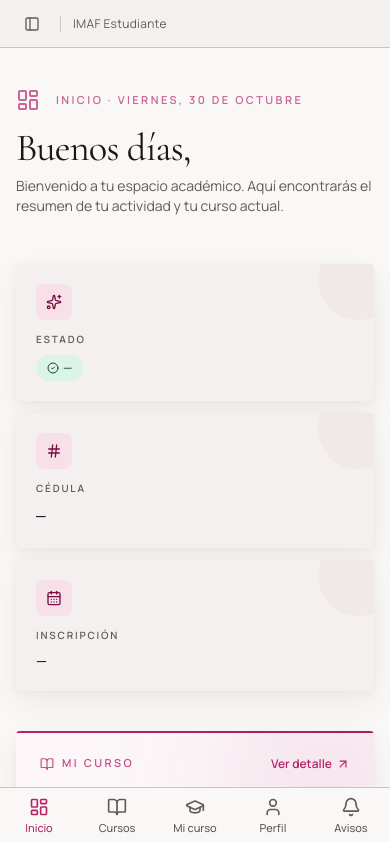
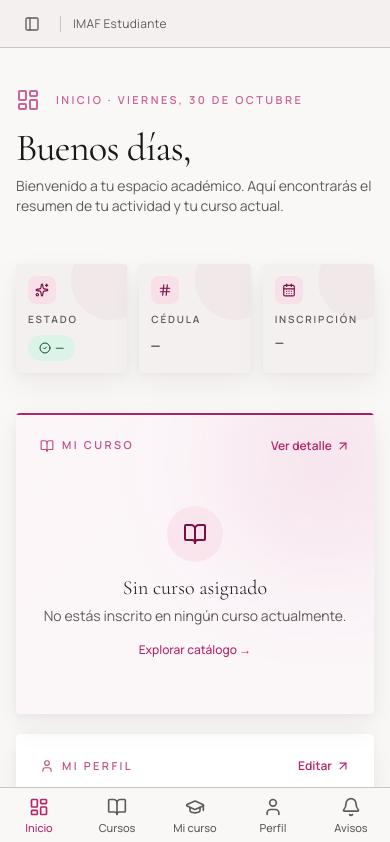
Before and after one commit to webzma/frontend-imaf, a Next.js app: page /estudiante in a window 390 px wide. Shown: the top 842 px of the page. Built offline with nearby package versions, Linux system fonts and the light colour scheme; no server answers.

Commit message:
responsive in cards

```diff
--- a/app/estudiante/page.tsx
+++ b/app/estudiante/page.tsx
@@ -121,19 +121,19 @@ export default function EstudianteDashboard() {
         )}
 
         {/* Summary cards */}
-        <div className="grid grid-cols-1 sm:grid-cols-3 gap-3 md:gap-4 mb-10">
+        <div className="grid grid-cols-3 gap-3 md:gap-4 mb-10">
           {/* Estado */}
-          <div className="relative bg-surface-container-low rounded-sm p-5 ambient-shadow overflow-hidden group">
+          <div className="relative bg-surface-container-low rounded-sm max-sm:p-3 p-5 ambient-shadow overflow-hidden group">
             <div className="absolute -top-6 -right-6 w-20 h-20 rounded-full bg-primary/[0.04] group-hover:bg-primary/[0.08] transition-colors pointer-events-none" />
             <div className="relative">
-              <div className="w-9 h-9 rounded-md flex items-center justify-center bg-primary-container/80 mb-3">
-                <Sparkles className="w-4 h-4 text-on-primary-container" />
+              <div className="max-sm:w-7 max-sm:h-7 w-9 h-9 rounded-md flex items-center justify-center bg-primary-container/80 max-sm:mb-2 mb-3">
+                <Sparkles className="max-sm:w-3.5 max-sm:h-3.5 w-4 h-4 text-on-primary-container" />
               </div>
               <p className="font-sans text-[10px] tracking-[0.18em] uppercase text-muted-foreground font-semibold mb-2">
                 Estado
               </p>
               {loading ? (
-                <Skeleton className="h-6 w-24" />
+                <Skeleton className="max-sm:h-5 max-sm:w-16 h-6 w-24" />
               ) : (
                 <Badge
                   variant={
@@ -154,19 +154,19 @@ export default function EstudianteDashboard() {
           </div>
 
           {/* Cédula */}
-          <div className="relative bg-surface-container-low rounded-sm p-5 ambient-shadow overflow-hidden group">
+          <div className="relative bg-surface-container-low rounded-sm max-sm:p-3 p-5 ambient-shadow overflow-hidden group">
             <div className="absolute -top-6 -right-6 w-20 h-20 rounded-full bg-primary/[0.04] group-hover:bg-primary/[0.08] transition-colors pointer-events-none" />
             <div className="relative">
-              <div className="w-9 h-9 rounded-md flex items-center justify-center bg-primary-container/80 mb-3">
-                <Hash className="w-4 h-4 text-on-primary-container" />
+              <div className="max-sm:w-7 max-sm:h-7 w-9 h-9 rounded-md flex items-center justify-center bg-primary-container/80 max-sm:mb-2 mb-3">
+                <Hash className="max-sm:w-3.5 max-sm:h-3.5 w-4 h-4 text-on-primary-container" />
               </div>
               <p className="font-sans text-[10px] tracking-[0.18em] uppercase text-muted-foreground font-semibold mb-2">
                 Cédula
               </p>
               {loading ? (
-                <Skeleton className="h-6 w-28" />
+                <Skeleton className="max-sm:h-5 max-sm:w-20 h-6 w-28" />
               ) : (
-                <p className="font-mono text-base text-on-surface tabular-nums">
+                <p className="font-mono max-sm:text-sm text-base text-on-surface tabular-nums">
                   {perfil?.cedula ?? "—"}
                 </p>
               )}
@@ -174,19 +174,19 @@ export default function EstudianteDashboard() {
           </div>
 
           {/* Inscripción */}
-          <div className="relative bg-surface-container-low rounded-sm p-5 ambient-shadow overflow-hidden group">
+          <div className="relative bg-surface-container-low rounded-sm max-sm:p-3 p-5 ambient-shadow overflow-hidden group">
             <div className="absolute -top-6 -right-6 w-20 h-20 rounded-full bg-primary/[0.04] group-hover:bg-primary/[0.08] transition-colors pointer-events-none" />
             <div className="relative">
-              <div className="w-9 h-9 rounded-md flex items-center justify-center bg-primary-container/80 mb-3">
-                <CalendarDays className="w-4 h-4 text-on-primary-container" />
+              <div className="max-sm:w-7 max-sm:h-7 w-9 h-9 rounded-md flex items-center justify-center bg-primary-container/80 max-sm:mb-2 mb-3">
+                <CalendarDays className="max-sm:w-3.5 max-sm:h-3.5 w-4 h-4 text-on-primary-container" />
               </div>
               <p className="font-sans text-[10px] tracking-[0.18em] uppercase text-muted-foreground font-semibold mb-2">
                 Inscripción
               </p>
               {loading ? (
-                <Skeleton className="h-6 w-36" />
+                <Skeleton className="max-sm:h-5 max-sm:w-24 h-6 w-36" />
               ) : (
-                <p className="font-sans text-sm text-on-surface font-medium">
+                <p className="font-sans max-sm:text-xs text-sm text-on-surface font-medium">
                   {perfil ? formatDate(perfil.fecha_inscripcion) : "—"}
                 </p>
               )}
--- a/components/stat-row.tsx
+++ b/components/stat-row.tsx
@@ -49,7 +49,13 @@ export function StatRow({
   }[columns];
 
   return (
-    <div className={cn("grid grid-cols-1 gap-4", rejilla, className)}>
+    <div
+      className={cn(
+        "grid max-sm:grid-cols-3 grid-cols-1 gap-2 sm:gap-4",
+        rejilla,
+        className,
+      )}
+    >
       {stats.map((stat) => (
         <StatCard key={stat.label} stat={stat} loading={loading} />
       ))}
@@ -62,14 +68,14 @@ function StatCard({ stat, loading }: { stat: Stat; loading: boolean }) {
 
   const contenido = (
     <>
-      <div className="mb-5 flex items-start justify-between">
+      <div className="max-sm:mb-2 mb-5 flex items-start justify-between">
         <div
           className={cn(
-            "flex size-10 items-center justify-center rounded-md",
+            "flex max-sm:size-7 size-10 items-center justify-center rounded-md",
             TONOS[stat.tone ?? "primary"],
           )}
         >
-          <Icon aria-hidden="true" className="size-5" />
+          <Icon aria-hidden="true" className="max-sm:size-3.5 size-5" />
         </div>
         {stat.href && (
           <ArrowUpRight
@@ -79,13 +85,13 @@ function StatCard({ stat, loading }: { stat: Stat; loading: boolean }) {
         )}
       </div>
       {loading ? (
-        <Skeleton className="mb-1 h-12 w-20" />
+        <Skeleton className="mb-1 max-sm:h-7 max-sm:w-14 h-12 w-20" />
       ) : (
-        <p className="mb-1 font-sans text-5xl font-light tabular-nums tight-tracking text-on-surface">
+        <p className="max-sm:mb-0.5 mb-1 font-sans max-sm:text-2xl text-5xl font-light tabular-nums tight-tracking text-on-surface">
           {stat.value}
         </p>
       )}
-      <p className="mt-2 font-sans text-xs font-medium tracking-[0.15em] uppercase text-on-surface">
+      <p className="max-sm:mt-1 mt-2 font-sans max-sm:text-[10px] text-xs font-medium tracking-[0.15em] uppercase text-on-surface">
         {stat.label}
       </p>
       {stat.sub && (
@@ -97,7 +103,7 @@ function StatCard({ stat, loading }: { stat: Stat; loading: boolean }) {
   );
 
   const base =
-    "rounded-lg bg-surface-container-low p-6 ambient-shadow transition-[background-color,box-shadow,transform] duration-200";
+    "rounded-lg bg-surface-container-low max-sm:p-3 p-6 ambient-shadow transition-[background-color,box-shadow,transform] duration-200";
 
   if (!stat.href) {
     return <div className={base}>{contenido}</div>;
```
